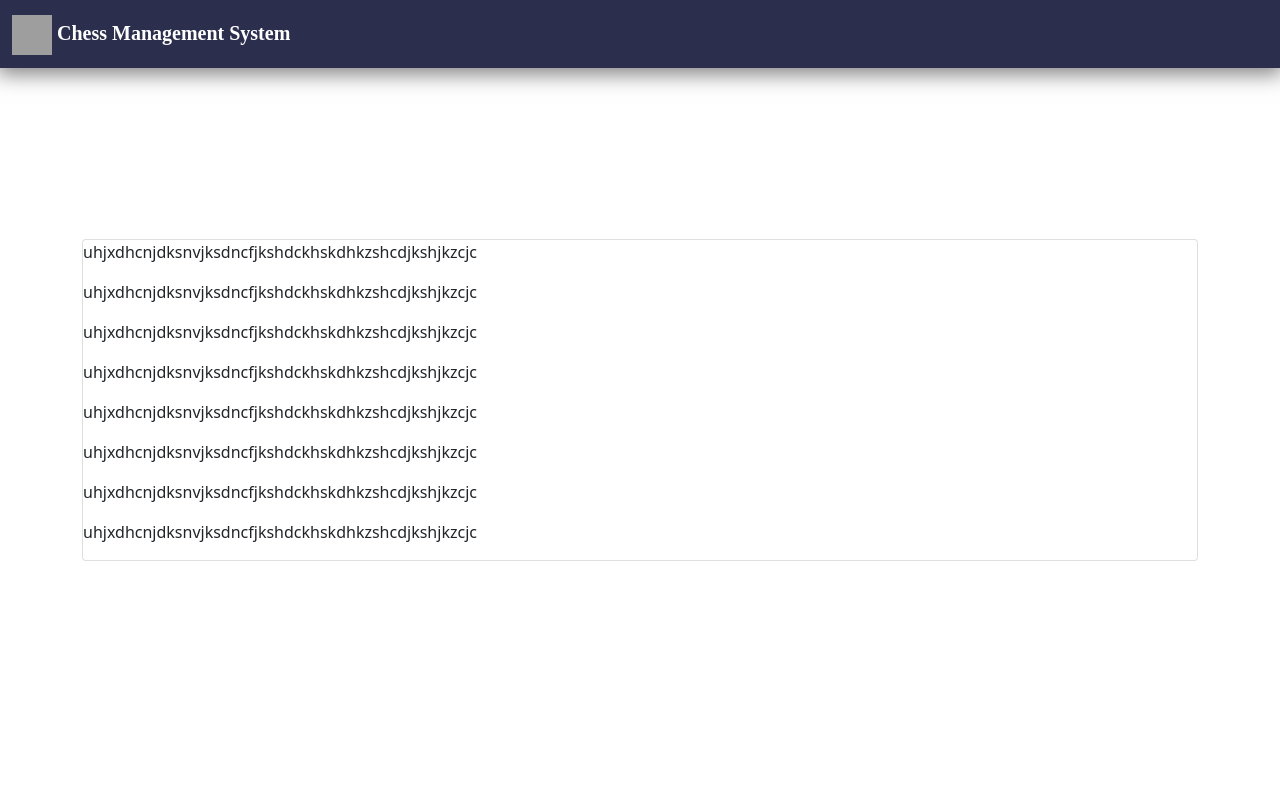
After one commit to darianado/Chess-Management, a Django app: page /home/ in a window 1280 px wide. The commit adds this page. Run offline with Django 3.2, Linux system fonts and the light colour scheme; some libraries are stand-ins or nearby versions; grey boxes are pictures that could not be loaded.

Commit message:
add navbar tamplate design with home page
set up static folder and created base tamplate with logo navbar for all pages

```diff
--- /dev/null
+++ b/clubs/templates/base.html
@@ -0,0 +1,35 @@
+{% load static %}
+  <!doctype html>
+  <html lang="en">
+    <head>
+      <!-- Required meta tags -->
+      <meta charset="utf-8">
+      <meta name="viewport" content="width=device-width, initial-scale=1">
+      <title>ChessClub</title>
+      <link rel="stylesheet" href="{% static 'style.css' %}">
+
+      <!-- Bootstrap CSS -->
+      <link href="https://cdn.jsdelivr.net/npm/bootstrap@5.1.3/dist/css/bootstrap.min.css" rel="stylesheet" integrity="sha384-1BmE4kWBq78iYhFldvKuhfTAU6auU8tT94WrHftjDbrCEXSU1oBoqyl2QvZ6jIW3" crossorigin="anonymous">
+
+      <title>Hello, world!</title>
+    </head>
+    <body>
+      <nav class="navbar fixed-top navbar-light " id="nav-row">
+        <div class="container-fluid" >
+          <a class="navbar-brand" href="#" id="nav-title">
+            <img  src="{% static 'Media/Logo.png' %}" alt="" id="nav-logo" >
+            Chess Management System
+          </a>
+        </div>
+      </nav>
+
+
+    {% block body %}
+
+    {% endblock body %}
+
+    <script src="https://cdn.jsdelivr.net/npm/@popperjs/core@2.10.2/dist/umd/popper.min.js" integrity="sha384-7+zCNj/IqJ95wo16oMtfsKbZ9ccEh31eOz1HGyDuCQ6wgnyJNSYdrPa03rtR1zdB" crossorigin="anonymous"></script>
+    <script src="https://cdn.jsdelivr.net/npm/bootstrap@5.1.3/dist/js/bootstrap.min.js" integrity="sha384-QJHtvGhmr9XOIpI6YVutG+2QOK9T+ZnN4kzFN1RtK3zEFEIsxhlmWl5/YESvpZ13" crossorigin="anonymous"></script>
+
+  </body>
+</html>
--- /dev/null
+++ b/clubs/templates/home.html
@@ -0,0 +1,29 @@
+{% extends 'base.html' %}
+
+{% block body %}
+
+<div class="container vh-100" >
+    <div class = "row h-100" >
+        <div class="col-12 my-auto" " >
+            <div class="card ">
+                <p>uhjxdhcnjdksnvjksdncfjkshdckhskdhkzshcdjkshjkzcjc</p>
+                <p>uhjxdhcnjdksnvjksdncfjkshdckhskdhkzshcdjkshjkzcjc</p>
+                <p>uhjxdhcnjdksnvjksdncfjkshdckhskdhkzshcdjkshjkzcjc</p>
+                <p>uhjxdhcnjdksnvjksdncfjkshdckhskdhkzshcdjkshjkzcjc</p>
+
+                <p>uhjxdhcnjdksnvjksdncfjkshdckhskdhkzshcdjkshjkzcjc</p>
+                <p>uhjxdhcnjdksnvjksdncfjkshdckhskdhkzshcdjkshjkzcjc</p>
+
+                <p>uhjxdhcnjdksnvjksdncfjkshdckhskdhkzshcdjkshjkzcjc</p>
+                <p>uhjxdhcnjdksnvjksdncfjkshdckhskdhkzshcdjkshjkzcjc</p>
+
+
+
+            </div>
+        </div>
+    </div>
+</div>
+
+
+
+{% endblock %}
--- a/clubs/views.py
+++ b/clubs/views.py
@@ -6,4 +6,6 @@ def welcome(request):
 def login(request):
     return render(request, 'login.html')
 def signup(request):
-    return render(request, 'signup.html')
+    return render(request, 'sign-up.html')
+def home(request):
+    return render(request, 'home.html')
--- /dev/null
+++ b/static/style.css
@@ -0,0 +1,21 @@
+#nav-title {
+
+    font-family: Roboto Slab;
+    font-style: normal;
+    font-weight: bold;
+    font-size: 20px;
+    line-height: 41px;
+
+    color: #FFFFFF;
+  }
+
+  #nav-row{
+    background: #2B2E4D;
+    box-shadow: 0px 3px 20px 3px rgba(0, 0, 0, 0.5);
+  }
+
+  #nav-logo
+{
+    width: 40px;
+    height: 40px;
+}
--- a/system/settings.py
+++ b/system/settings.py
@@ -10,6 +10,7 @@ For the full list of settings and their values, see
 https://docs.djangoproject.com/en/3.2/ref/settings/
 """
 
+import os
 from pathlib import Path
 
 # Build paths inside the project like this: BASE_DIR / 'subdir'.
@@ -119,6 +120,9 @@ USE_TZ = True
 # https://docs.djangoproject.com/en/3.2/howto/static-files/
 
 STATIC_URL = '/static/'
+STATICFILES_DIRS=[
+    os.path.join(BASE_DIR, 'static'),
+]
 
 # Default primary key field type
 # https://docs.djangoproject.com/en/3.2/ref/settings/#default-auto-field
--- a/system/urls.py
+++ b/system/urls.py
@@ -20,6 +20,7 @@ from clubs import views
 urlpatterns = [
     path('admin/', admin.site.urls),
     path('', views.welcome, name = 'welcome'),
-    path('signup/', views.signup, name = 'sign up'),
-    path('login/', views.login, name = 'log in'),
+    path('signup/', views.signup, name = 'sign_up'),
+    path('login/', views.login, name = 'log_in'),
+    path('home/', views.home, name = 'home'),
 ]
```
Also changed, not shown: clubs/templates/login.html (+20 -16 lines), clubs/templates/sign-up.html (+9 -13 lines), clubs/templates/welcome.html (+26 -40 lines).
